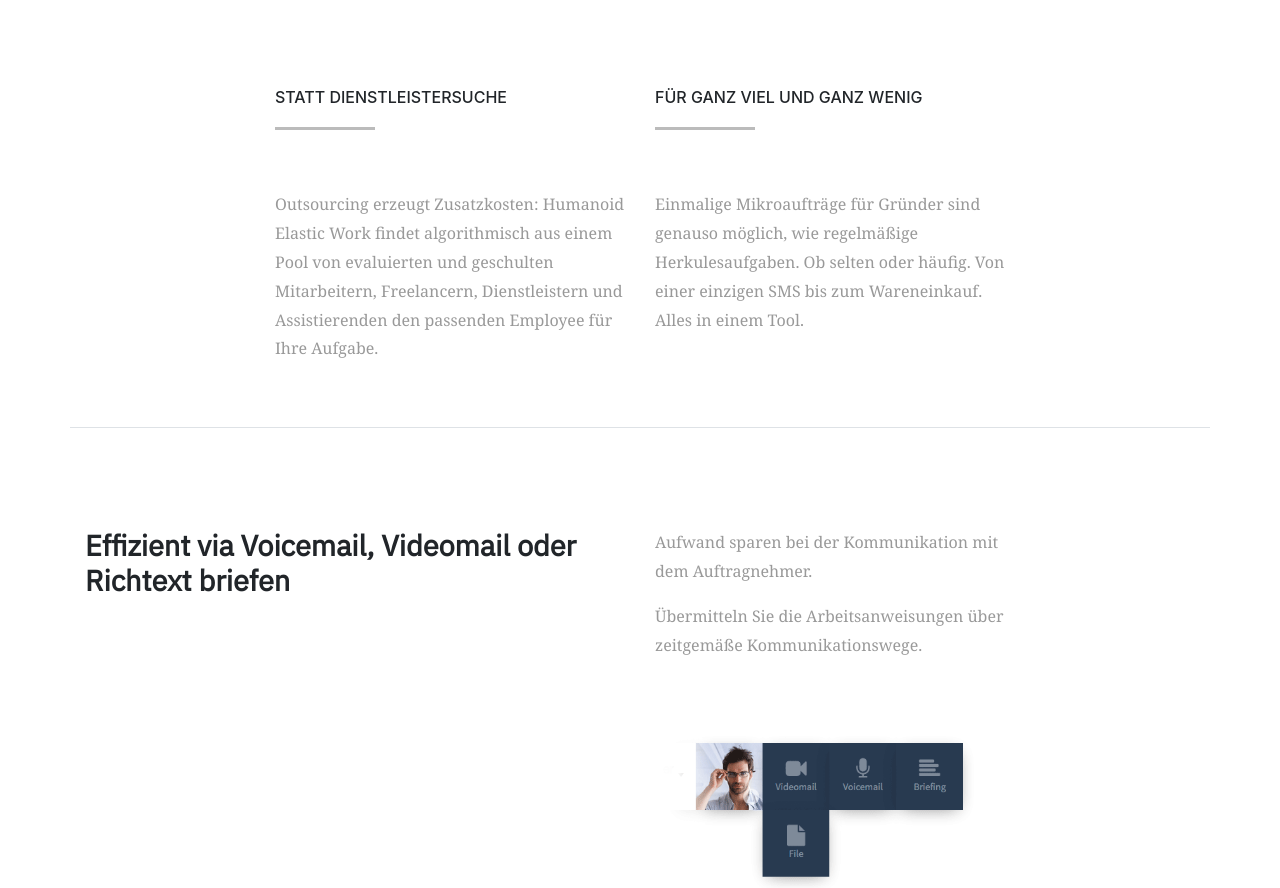
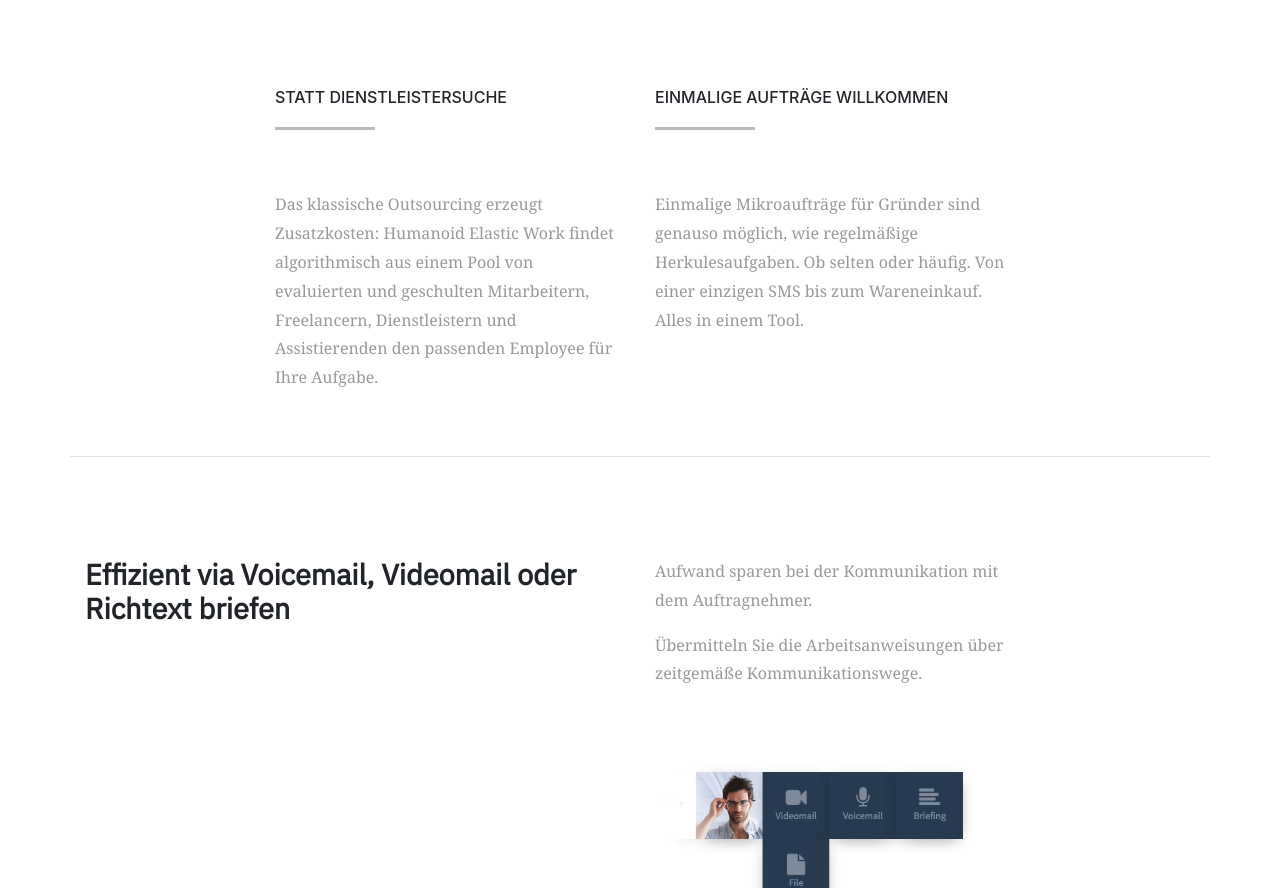
Before and after one commit to dielok/humanoid-sceleton, a plain HTML site: page index.html in a window 1280 px wide. Shown: the part 867-1755 px from the top of the page. Drawn offline with nearby package versions, Linux system fonts and the light colour scheme.

Commit message:
Wording changed

```diff
--- a/index.html
+++ b/index.html
@@ -51,10 +51,10 @@
             <div class="col-12 col-md-4 offset-md-2 humanoid-col">
                 <h6 class="text-uppercase">Statt Dienstleistersuche</h6>
                 <div class="bar"></div>
-                <p>Outsourcing erzeugt Zusatzkosten: Humanoid Elastic Work findet algorithmisch aus einem Pool von evaluierten und geschulten Mitarbeitern, Freelancern, Dienstleistern und Assistierenden den passenden Employee für Ihre Aufgabe.</p>
+                <p>Das klassische Outsourcing erzeugt Zusatzkosten: Humanoid Elastic Work findet algorithmisch aus einem Pool von evaluierten und geschulten Mitarbeitern, Freelancern, Dienstleistern und Assistierenden den passenden Employee für Ihre Aufgabe.</p>
             </div>
             <div class="col-12 col-md-4">
-                <h6 class="text-uppercase">für ganz viel und ganz wenig</h6>
+                <h6 class="text-uppercase">Einmalige Aufträge willkommen</h6>
                 <div class="bar"></div>
                 <p>Einmalige Mikroaufträge für Gründer sind genauso möglich, wie regelmäßige Herkulesaufgaben. Ob selten oder häufig. Von einer einzigen SMS bis zum Wareneinkauf. Alles in einem Tool.</p>
             </div>
```
